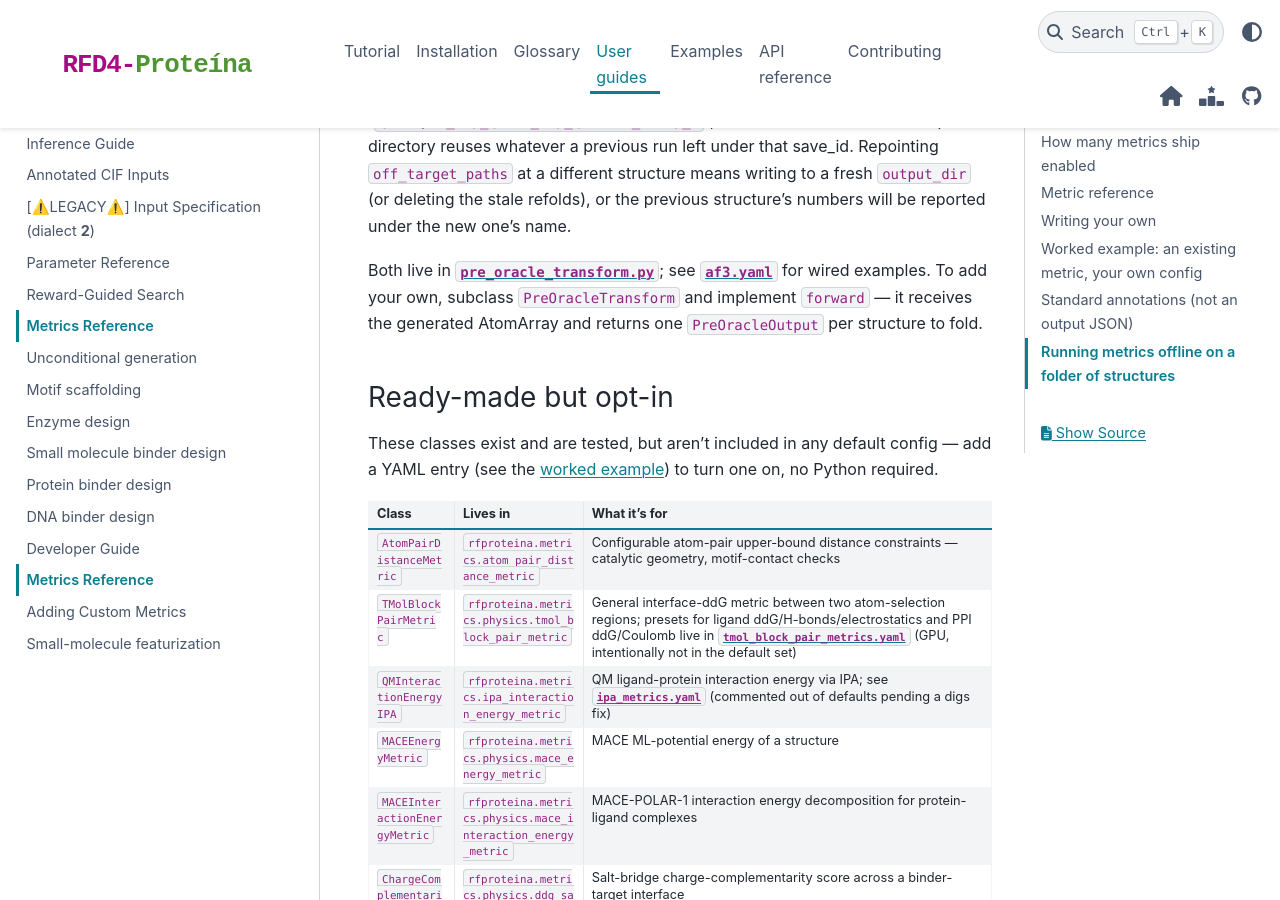
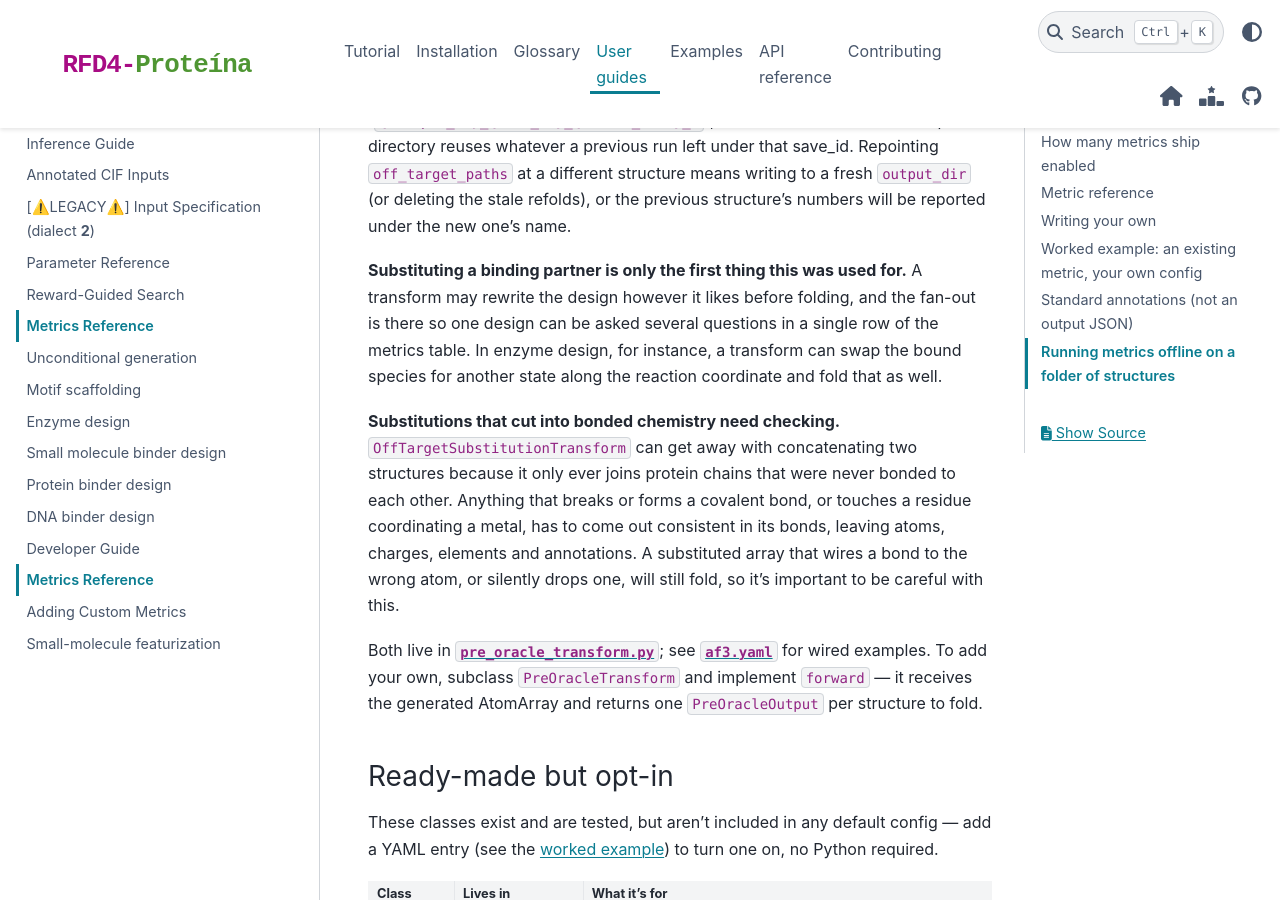
Before and after one commit to RazzyChen/RFD4-Proteina, a Sphinx documentation site: the page built from docs/guides/metrics.md, in a window 1280 px wide and 900 px high, scrolled down 9175 px. Built offline with Sphinx 7.4.7 and the PyData theme 0.15.4, drawn with Linux system fonts in a browser that asks for light colours.

```diff
--- a/docs/conf.py
+++ b/docs/conf.py
@@ -128,6 +128,7 @@ nbsphinx_execute = "never"
 nbsphinx_thumbnails = {
     "examples/enzyme_design_tutorial": "_static/enzyme_tutorial_thumb.png",
     "examples/annotated_cif_tutorial": "_static/annotated_cif_thumb.png",
+    "examples/ppi_specificity_tutorial": "../assets/model_pipeline.png",
 }
 
 # Offer the runnable notebook for download at the bottom of every notebook page.
--- a/docs/examples.rst
+++ b/docs/examples.rst
@@ -8,3 +8,4 @@ GPU and re-run it end to end when you have one.
 
    examples/annotated_cif_tutorial
    examples/enzyme_design_tutorial
+   examples/ppi_specificity_tutorial
--- a/docs/guides/metrics.md
+++ b/docs/guides/metrics.md
@@ -246,6 +246,18 @@ into the same output directory reuses whatever a previous run left under that sa
 `off_target_paths` at a different structure means writing to a fresh `output_dir` (or deleting the
 stale refolds), or the previous structure's numbers will be reported under the new one's name.
 
+**Substituting a binding partner is only the first thing this was used for.** A transform may
+rewrite the design however it likes before folding, and the fan-out is there so one design can be
+asked several questions in a single row of the metrics table. In enzyme design, for instance, a
+transform can swap the bound species for another state along the reaction coordinate and fold that as well.
+
+**Substitutions that cut into bonded chemistry need checking.** `OffTargetSubstitutionTransform`
+can get away with concatenating two structures because it only ever joins protein chains that were
+never bonded to each other. Anything that breaks or forms a covalent bond, or
+touches a residue coordinating a metal, has to come out consistent in its bonds, leaving atoms,
+charges, elements and annotations. A substituted array that wires a bond to the wrong atom, or
+silently drops one, will still fold, so it's important to be careful with this.
+
 Both live in
 [`pre_oracle_transform.py`](../../src/rfproteina/metrics/oracles/pre_oracle_transform.py); see
 [`af3.yaml`](../../configs/metrics/refolding_oracles/af3.yaml) for wired examples. To add your
```
Also changed, not shown: docs/guides/protein_binder_design.md (+4 -0 lines), docs/examples/ppi_specificity_tutorial.ipynb (added), 5 other files.
